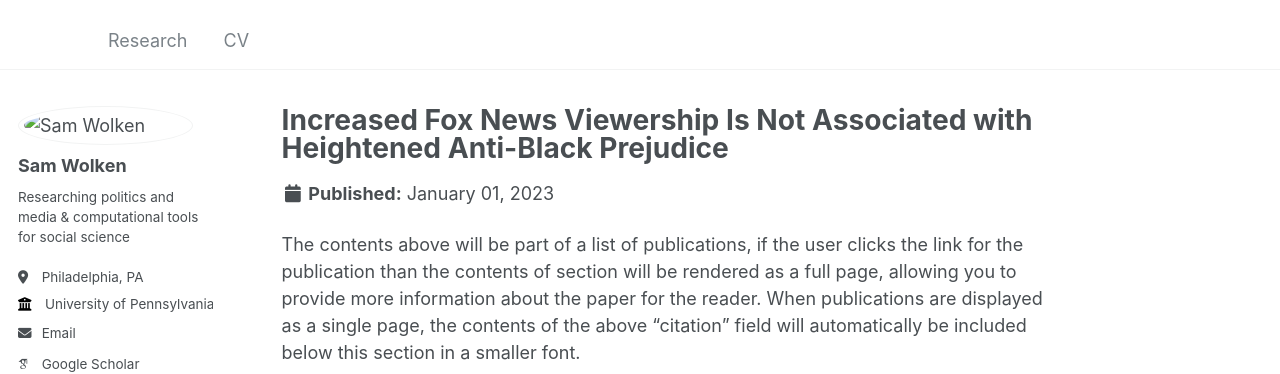
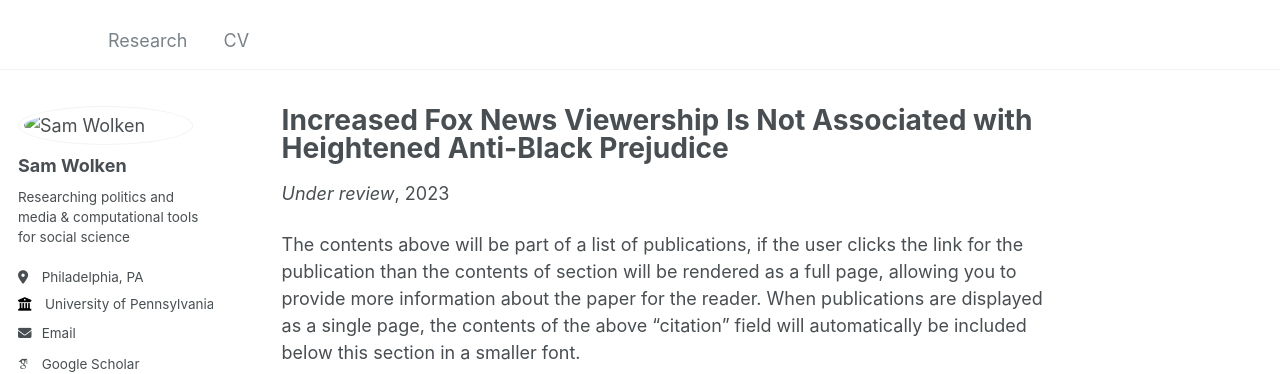
Before and after one commit to swolken/.github.io, a Jekyll site: the page built from _publications/2024-02-17-paper-title-number-5.md, in a window 1280 px wide and 1221 px high. Shown: the top 374 px of the window. Built offline with Jekyll 4.4.1, drawn with Linux system fonts in a browser that asks for light colours; some web fonts are replaced.

Commit message:
Update 2024-02-17-paper-title-number-5.md

```diff
--- a/_publications/2024-02-17-paper-title-number-5.md
+++ b/_publications/2024-02-17-paper-title-number-5.md
@@ -6,6 +6,7 @@ permalink: /publication/2024-02-17-paper-title-number-5
 excerpt: "Today's media environment provides Americans with unparalleled choice in how or whether to watch political TV news. Prior studies have focused on the impacts of the growing range of ideological slants on vote choice. But the fragmentation of the media landscape may also increase variation in the coverage of race-related topics. With a large audience and programs that even some employees thought conveyed racism, Fox News provides a valuable case study. We use a population-based panel 2008--2020 to measure the associations between changes in self-reported Fox News viewership and race-related attitudes and thus bound Fox News' likely effects assuming positive selection. Difference-in-difference models demonstrate that increased Fox News watching is not strongly associated with increases in Whites' anti-Black prejudice or opposition to government assistance targeting Black Americans. However, those whose Fox News watching increased grew increasingly anti-immigration. These results indicate the limits of Fox News' impacts on racial prejudice."
 date: '2023-1-1'
 paperurl: 'https://papers.ssrn.com/sol3/papers.cfm?abstract_id=4420947'
+venue: 'Under review'
 citation: 'Hopkins, Daniel J. and Lelkes, Yphtach and Wolken, Samuel, Increased Fox News Viewership Is Not Associated with Heightened Anti-Black Prejudice (April 17, 2023). Available at SSRN: https://ssrn.com/abstract=4420947 or http://dx.doi.org/10.2139/ssrn.4420947 '
 ---
 
```
